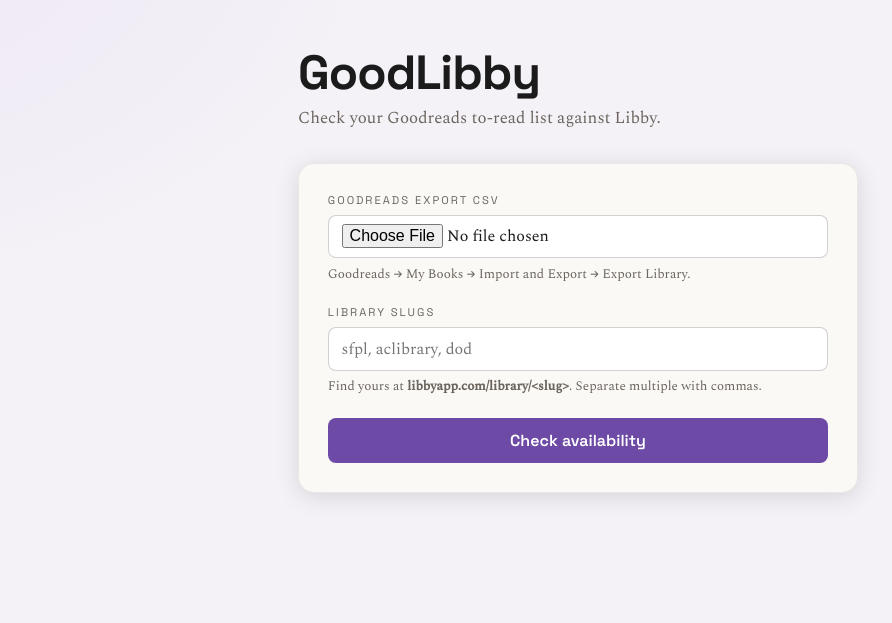
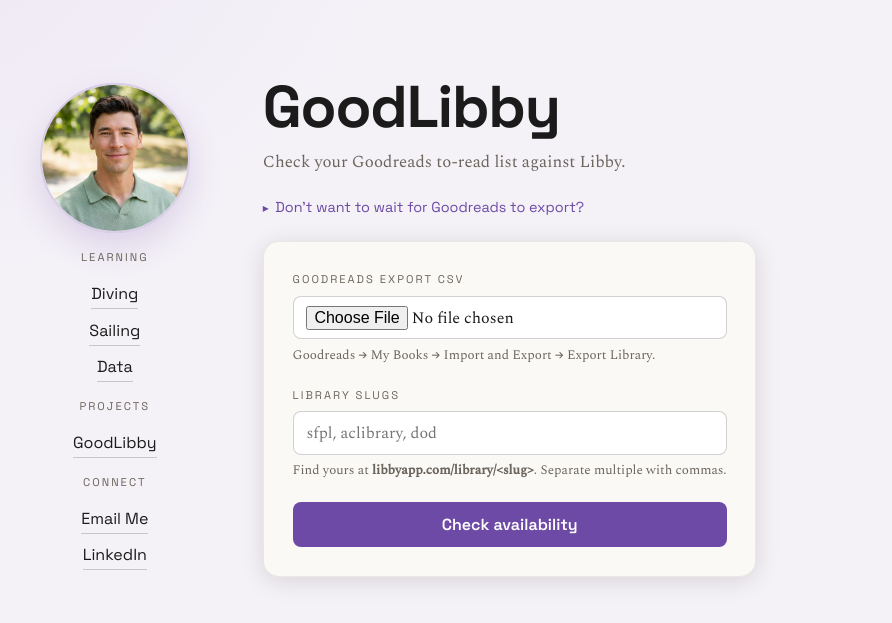
Before and after one commit to zaleary/zaleary.github.io, a Jekyll site: the page built from goodlibby.html, in a window 1280 px wide. Shown: the top 623 px of the page, without its empty margins (62-954 px from the left). Built offline with Jekyll 4.4.1, drawn with Linux system fonts in a browser that asks for light colours.

Commit message:
GoodLibby: use default layout, add LLM CSV tip
Co-Authored-By: Claude Sonnet 4.6 <noreply@anthropic.com>

```diff
--- a/goodlibby.html
+++ b/goodlibby.html
@@ -1,74 +1,88 @@
 ---
-layout: none
+layout: default
+title: GoodLibby
 permalink: /goodlibby/
 ---
-<!doctype html>
-<html lang="en">
-<head>
-  <meta charset="utf-8" />
-  <meta name="viewport" content="width=device-width, initial-scale=1" />
-  <title>GoodLibby</title>
-  <link rel="preconnect" href="https://fonts.googleapis.com" />
-  <link rel="stylesheet" href="https://fonts.googleapis.com/css2?family=Space+Grotesk:wght@400;600;700&family=Spectral:wght@400;500&display=swap" />
+
 <style>
-    :root {
-      --bg: #f4f1f7;
-      --ink: #1b1b1b;
-      --muted: #6b655d;
-      --accent: #6d4aa5;
-      --card: #fbf9f6;
-      --shadow: rgba(22, 18, 12, 0.12);
+  /* Override default right-align for this page */
+  .content-inner { align-items: flex-start; }
+
+  .gl-subtitle {
+    color: var(--muted);
+    font-size: 1.05rem;
+    margin: 0 0 1.4rem;
   }
 
-    * { box-sizing: border-box; margin: 0; padding: 0; }
-
-    body {
-      background:
-        radial-gradient(60rem 40rem at -10% -10%, #ede6f4 0%, transparent 60%),
-        radial-gradient(50rem 30rem at 110% 20%, #f3eef8 0%, transparent 55%),
-        var(--bg);
-      color: var(--ink);
-      font-family: "Spectral", "Iowan Old Style", "Palatino", serif;
-      min-height: 100svh;
-      padding: 3rem 1.5rem;
+  /* Expandable tip */
+  .gl-tip {
+    margin-bottom: 1.4rem;
+    max-width: 520px;
   }
 
-    .container {
-      max-width: 560px;
-      margin: 0 auto;
+  .gl-tip summary {
+    font-family: "Space Grotesk", sans-serif;
+    font-size: 0.9rem;
+    color: var(--accent);
+    cursor: pointer;
+    list-style: none;
+    display: flex;
+    align-items: center;
+    gap: 0.4rem;
+    user-select: none;
   }
 
-    .container.wide {
-      max-width: 640px;
+  .gl-tip summary::-webkit-details-marker { display: none; }
+
+  .gl-tip summary::before {
+    content: "▸";
+    font-size: 0.75rem;
+    transition: transform 150ms ease;
   }
 
-    h1 {
-      font-family: "Space Grotesk", "Avenir Next", sans-serif;
-      font-size: clamp(2.2rem, 5vw, 3rem);
-      letter-spacing: -0.02em;
-      line-height: 1.05;
-      margin-bottom: 0.4rem;
+  .gl-tip[open] summary::before { transform: rotate(90deg); }
+
+  .gl-tip-body {
+    margin-top: 0.8rem;
+    padding: 1rem 1.2rem;
+    background: var(--card);
+    border: 1px solid rgba(27, 27, 27, 0.08);
+    border-radius: 12px;
+    font-size: 0.9rem;
+    line-height: 1.6;
+    color: var(--ink);
   }
 
-    .subtitle {
-      color: var(--muted);
-      font-size: 1.05rem;
-      margin-bottom: 2rem;
+  .gl-tip-body p { margin: 0 0 0.8rem; }
+  .gl-tip-body p:last-child { margin: 0; }
+
+  .gl-tip-body code {
+    display: block;
+    font-family: "SF Mono", "Fira Code", "Menlo", monospace;
+    font-size: 0.82rem;
+    background: var(--bg);
+    border: 1px solid rgba(27, 27, 27, 0.1);
+    border-radius: 8px;
+    padding: 0.7rem 0.9rem;
+    white-space: pre;
+    color: var(--ink);
+    margin-top: 0.4rem;
   }
 
-    /* ── Form ── */
-
-    .card {
+  /* Form card */
+  .gl-card {
     background: var(--card);
     border: 1px solid rgba(27, 27, 27, 0.08);
     border-radius: 16px;
     padding: 1.8rem;
     box-shadow: 0 4px 24px var(--shadow);
+    max-width: 520px;
+    width: 100%;
   }
 
-    .field { margin-bottom: 1.4rem; }
+  .gl-field { margin-bottom: 1.4rem; }
 
-    label {
+  .gl-field-label {
     display: block;
     font-family: "Space Grotesk", sans-serif;
     font-size: 0.7rem;
@@ -78,8 +92,8 @@ permalink: /goodlibby/
     margin-bottom: 0.5rem;
   }
 
-    input[type="file"],
-    input[type="text"] {
+  .gl-field input[type="file"],
+  .gl-field input[type="text"] {
     width: 100%;
     padding: 0.55rem 0.8rem;
     border: 1px solid rgba(27, 27, 27, 0.2);
@@ -89,18 +103,19 @@ permalink: /goodlibby/
     background: white;
     color: var(--ink);
     transition: border-color 150ms ease;
+    box-sizing: border-box;
   }
 
-    input:focus { outline: none; border-color: var(--accent); }
+  .gl-field input:focus { outline: none; border-color: var(--accent); }
 
-    .hint {
+  .gl-hint {
     font-size: 0.82rem;
     color: var(--muted);
     margin-top: 0.4rem;
     line-height: 1.4;
   }
 
-    .error-msg {
+  .gl-error {
     background: #fef2f2;
     border: 1px solid #fca5a5;
     border-radius: 8px;
@@ -110,7 +125,7 @@ permalink: /goodlibby/
     margin-bottom: 1.2rem;
   }
 
-    button.primary {
+  .gl-btn {
     width: 100%;
     padding: 0.75rem;
     background: var(--accent);
@@ -124,33 +139,30 @@ permalink: /goodlibby/
     transition: opacity 150ms ease;
   }
 
-    button.primary:hover { opacity: 0.9; }
-    button.primary:disabled { opacity: 0.55; cursor: default; }
+  .gl-btn:hover { opacity: 0.9; }
+  .gl-btn:disabled { opacity: 0.55; cursor: default; }
 
-    /* ── Results ── */
-
-    .back {
+  /* Back button */
+  .gl-back {
     display: inline-block;
     font-family: "Space Grotesk", sans-serif;
     font-size: 0.85rem;
     color: var(--muted);
-      text-decoration: none;
+    background: none;
+    border: none;
     border-bottom: 1px solid rgba(107, 101, 93, 0.3);
-      padding-bottom: 1px;
+    padding: 0 0 1px;
     margin-bottom: 1rem;
     cursor: pointer;
-      background: none;
-      border-top: none;
-      border-left: none;
-      border-right: none;
     transition: color 150ms ease, border-color 150ms ease;
   }
 
-    .back:hover { color: var(--accent); border-color: var(--accent); }
+  .gl-back:hover { color: var(--accent); border-color: var(--accent); }
 
-    .book-list { display: grid; gap: 1rem; }
+  /* Results */
+  .gl-results { display: grid; gap: 1rem; max-width: 640px; width: 100%; }
 
-    .book-card {
+  .gl-card-result {
     background: var(--card);
     border: 1px solid rgba(27, 27, 27, 0.08);
     border-radius: 16px;
@@ -159,30 +171,25 @@ permalink: /goodlibby/
     animation: float-in 400ms ease-out both;
   }
 
-    @keyframes float-in {
-      from { opacity: 0; transform: translateY(10px); }
-      to   { opacity: 1; transform: translateY(0); }
-    }
-
-    .book-title {
+  .gl-book-title {
     font-family: "Space Grotesk", sans-serif;
     font-size: 1.1rem;
     font-weight: 600;
     margin-bottom: 0.15rem;
   }
 
-    .book-author {
+  .gl-book-author {
     color: var(--muted);
     font-size: 0.9rem;
     margin-bottom: 0.9rem;
   }
 
-    .lib-block {
+  .gl-lib-block {
     border-top: 1px solid rgba(27, 27, 27, 0.06);
     padding: 0.5rem 0 0.25rem;
   }
 
-    .lib-name {
+  .gl-lib-name {
     font-family: "Space Grotesk", sans-serif;
     font-weight: 600;
     font-size: 0.75rem;
@@ -192,7 +199,7 @@ permalink: /goodlibby/
     margin-bottom: 0.3rem;
   }
 
-    .format-row {
+  .gl-format-row {
     display: flex;
     justify-content: space-between;
     align-items: baseline;
@@ -201,9 +208,9 @@ permalink: /goodlibby/
     gap: 1rem;
   }
 
-    .format-label { color: var(--ink); }
+  .gl-format-label { color: var(--ink); }
 
-    .format-label a {
+  .gl-format-label a {
     color: var(--ink);
     text-decoration: none;
     border-bottom: 1px solid rgba(27, 27, 27, 0.25);
@@ -211,9 +218,9 @@ permalink: /goodlibby/
     transition: color 150ms ease, border-color 150ms ease;
   }
 
-    .format-label a:hover { color: var(--accent); border-color: var(--accent); }
+  .gl-format-label a:hover { color: var(--accent); border-color: var(--accent); }
 
-    .status {
+  .gl-status {
     font-family: "Space Grotesk", sans-serif;
     font-size: 0.82rem;
     white-space: nowrap;
@@ -222,49 +229,53 @@ permalink: /goodlibby/
   .s-available   { color: #16a34a; font-weight: 600; }
   .s-waitlist    { color: #b45309; }
   .s-unavailable { color: #9ca3af; }
-
-    [hidden] { display: none !important; }
 </style>
-</head>
-<body>
 
 <!-- Input view -->
-  <div id="view-input" class="container">
+<div id="view-input">
   <h1>GoodLibby</h1>
-    <p class="subtitle">Check your Goodreads to-read list against Libby.</p>
-    <div id="error-box" class="error-msg" hidden></div>
-    <div class="card">
-      <div class="field">
-        <label for="csv-file">Goodreads export CSV</label>
+  <p class="gl-subtitle">Check your Goodreads to-read list against Libby.</p>
+
+  <details class="gl-tip">
+    <summary>Don't want to wait for Goodreads to export?</summary>
+    <div class="gl-tip-body">
+      <p>Take a list of books from anywhere and tell your favorite LLM to turn it into a CSV with three columns: <strong>Title</strong>, <strong>Author</strong>, and <strong>Bookshelves</strong>. Set Bookshelves to <strong>to-read</strong> for every row. Save it as a <strong>.csv</strong> file and upload it above.</p>
+      <p>Expected format:<code>Title,Author,Bookshelves
+Neuromancer,William Gibson,to-read
+The Left Hand of Darkness,Ursula K. Le Guin,to-read
+Dune,Frank Herbert,to-read</code></p>
+    </div>
+  </details>
+
+  <div id="error-box" class="gl-error" hidden></div>
+
+  <div class="gl-card">
+    <div class="gl-field">
+      <label class="gl-field-label" for="csv-file">Goodreads export CSV</label>
       <input type="file" id="csv-file" accept=".csv" />
-        <p class="hint">Goodreads → My Books → Import and Export → Export Library.</p>
+      <p class="gl-hint">Goodreads → My Books → Import and Export → Export Library.</p>
     </div>
-      <div class="field">
-        <label for="libraries">Library slugs</label>
+    <div class="gl-field">
+      <label class="gl-field-label" for="libraries">Library slugs</label>
       <input type="text" id="libraries" placeholder="sfpl, aclibrary, dod" />
-        <p class="hint">
-          Find yours at <strong>libbyapp.com/library/&lt;slug&gt;</strong>.
-          Separate multiple with commas.
-        </p>
+      <p class="gl-hint">Find yours at <strong>libbyapp.com/library/&lt;slug&gt;</strong>. Separate multiple with commas.</p>
     </div>
-      <button class="primary" id="check-btn">Check availability</button>
+    <button class="gl-btn" id="check-btn">Check availability</button>
   </div>
 </div>
 
 <!-- Results view -->
-  <div id="view-results" class="container wide" hidden>
-    <button class="back" id="back-btn">← Check another list</button>
+<div id="view-results" hidden>
+  <button class="gl-back" id="back-btn">← Check another list</button>
   <h1>GoodLibby</h1>
-    <p class="subtitle" id="status-text">Starting…</p>
-    <div class="book-list" id="results-list"></div>
+  <p class="gl-subtitle" id="status-text">Starting…</p>
+  <div class="gl-results" id="results-list"></div>
 </div>
 
 <script>
-    // ── Utilities ────────────────────────────────────────────────────────────
-
   const sleep = ms => new Promise(r => setTimeout(r, ms));
 
-    // ── CSV parsing ──────────────────────────────────────────────────────────
+  // ── CSV parsing ────────────────────────────────────────────────────────────
 
   function parseCSVRow(line) {
     const cells = [];
@@ -353,99 +358,82 @@ permalink: /goodlibby/
       fetchMedia(slug, title, author, 'ebook-epub-open,ebook-epub-adobe,ebook-overdrive,ebook-kindle,ebook-kobo', ['ebook'])
     ]);
     return {
-        audiobook: audio
-          ? { ...classify(audio), url: libbyUrl(slug, title, audio.id || '') }
-          : { status: 'unavailable', avail: 0, holds: 0, url: '' },
-        ebook: ebook
-          ? { ...classify(ebook), url: libbyUrl(slug, title, ebook.id || '') }
-          : { status: 'unavailable', avail: 0, holds: 0, url: '' }
+      audiobook: audio ? { ...classify(audio), url: libbyUrl(slug, title, audio.id || '') } : { status: 'unavailable', avail: 0, holds: 0, url: '' },
+      ebook:     ebook ? { ...classify(ebook), url: libbyUrl(slug, title, ebook.id || '') } : { status: 'unavailable', avail: 0, holds: 0, url: '' }
     };
   }
 
-    // ── Rendering ────────────────────────────────────────────────────────────
+  // ── Rendering ──────────────────────────────────────────────────────────────
 
   const LABEL = { available: 'Available now', waitlist: 'Waitlist', unavailable: 'Not available' };
 
-    function statusSpan(fmt) {
-      let text = LABEL[fmt.status];
-      if (fmt.status === 'available' && fmt.avail) text += ` · ${fmt.avail} available`;
-      if (fmt.status === 'waitlist' && fmt.holds) text += ` · ${fmt.holds} holds`;
-      return `<span class="status s-${fmt.status}">${text}</span>`;
+  function statusText(fmt) {
+    let t = LABEL[fmt.status];
+    if (fmt.status === 'available' && fmt.avail) t += ` · ${fmt.avail} available`;
+    if (fmt.status === 'waitlist'  && fmt.holds) t += ` · ${fmt.holds} holds`;
+    return t;
   }
 
-    function formatLabel(text, url) {
-      return url
-        ? `<a href="${url}" target="_blank" rel="noreferrer">${text}</a>`
-        : text;
+  function fmtLabel(text, url) {
+    return url ? `<a href="${url}" target="_blank" rel="noreferrer">${text}</a>` : text;
   }
 
   function renderCard(title, author, libResults) {
-      const libs = libResults.map(({ slug, audio, ebook }) => `
-        <div class="lib-block">
-          <div class="lib-name">${slug}</div>
-          <div class="format-row">
-            <span class="format-label">${formatLabel('Audiobook', audio.url)}</span>
-            ${statusSpan(audio)}
+    const libs = libResults.map(({ slug, audiobook, ebook }) => `
+      <div class="gl-lib-block">
+        <div class="gl-lib-name">${slug}</div>
+        <div class="gl-format-row">
+          <span class="gl-format-label">${fmtLabel('Audiobook', audiobook.url)}</span>
+          <span class="gl-status s-${audiobook.status}">${statusText(audiobook)}</span>
         </div>
-          <div class="format-row">
-            <span class="format-label">${formatLabel('Ebook', ebook.url)}</span>
-            ${statusSpan(ebook)}
+        <div class="gl-format-row">
+          <span class="gl-format-label">${fmtLabel('Ebook', ebook.url)}</span>
+          <span class="gl-status s-${ebook.status}">${statusText(ebook)}</span>
         </div>
       </div>
     `).join('');
 
     const card = document.createElement('div');
-      card.className = 'book-card';
-      card.innerHTML = `
-        <div class="book-title">${title}</div>
-        <div class="book-author">${author}</div>
-        ${libs}
-      `;
+    card.className = 'gl-card-result';
+    card.innerHTML = `<div class="gl-book-title">${title}</div><div class="gl-book-author">${author}</div>${libs}`;
     document.getElementById('results-list').appendChild(card);
   }
 
-    // ── Main flow ────────────────────────────────────────────────────────────
+  // ── Main flow ──────────────────────────────────────────────────────────────
 
   async function run(books, slugs) {
     const statusEl = document.getElementById('status-text');
-
     for (let i = 0; i < books.length; i++) {
       const { title, author } = books[i];
       statusEl.textContent = `Checking ${title} (${i + 1} of ${books.length})…`;
-
       const libResults = [];
       for (const slug of slugs) {
         const result = await checkLibrary(slug, title, author);
         libResults.push({ slug, ...result });
         await sleep(300);
       }
-
       renderCard(title, author, libResults);
       await sleep(200);
     }
-
     statusEl.textContent = `${books.length} book${books.length !== 1 ? 's' : ''} checked.`;
   }
 
-    // ── Event handlers ───────────────────────────────────────────────────────
+  // ── Event handlers ─────────────────────────────────────────────────────────
 
   document.getElementById('check-btn').addEventListener('click', () => {
     const fileInput = document.getElementById('csv-file');
     const libInput  = document.getElementById('libraries');
     const errorBox  = document.getElementById('error-box');
-
     errorBox.hidden = true;
 
     const slugs = libInput.value.split(',').map(s => s.trim()).filter(Boolean);
     if (!fileInput.files.length) {
       errorBox.textContent = 'Please upload a Goodreads CSV export.';
-        errorBox.hidden = false;
-        return;
+      errorBox.hidden = false; return;
     }
     if (!slugs.length) {
       errorBox.textContent = 'Please enter at least one library slug.';
-        errorBox.hidden = false;
-        return;
+      errorBox.hidden = false; return;
     }
 
     const reader = new FileReader();
@@ -453,13 +441,10 @@ permalink: /goodlibby/
       const books = getToReadBooks(e.target.result);
       if (!books.length) {
         errorBox.textContent = "No to-read books found. Make sure the Bookshelves column contains 'to-read'.";
-          errorBox.hidden = false;
-          return;
+        errorBox.hidden = false; return;
       }
-
       document.getElementById('view-input').hidden = true;
       document.getElementById('view-results').hidden = false;
-
       await run(books, slugs);
     };
     reader.readAsText(fileInput.files[0]);
@@ -471,5 +456,3 @@ permalink: /goodlibby/
     document.getElementById('view-input').hidden = false;
   });
 </script>
-</body>
-</html>
```
Also changed, not shown: other parts of goodlibby.html (+9 -15 lines). Lines whose indentation alone changed are shown as unchanged.
